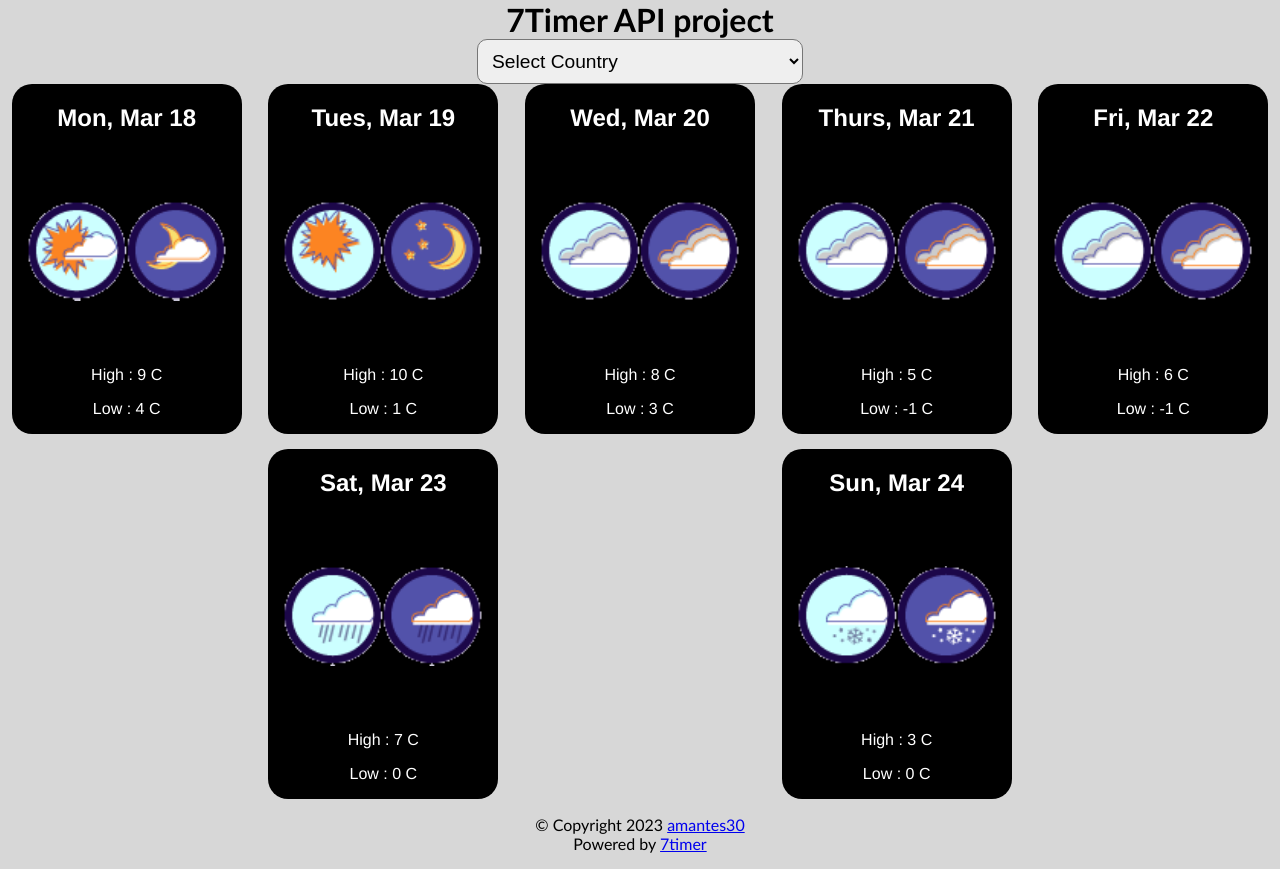
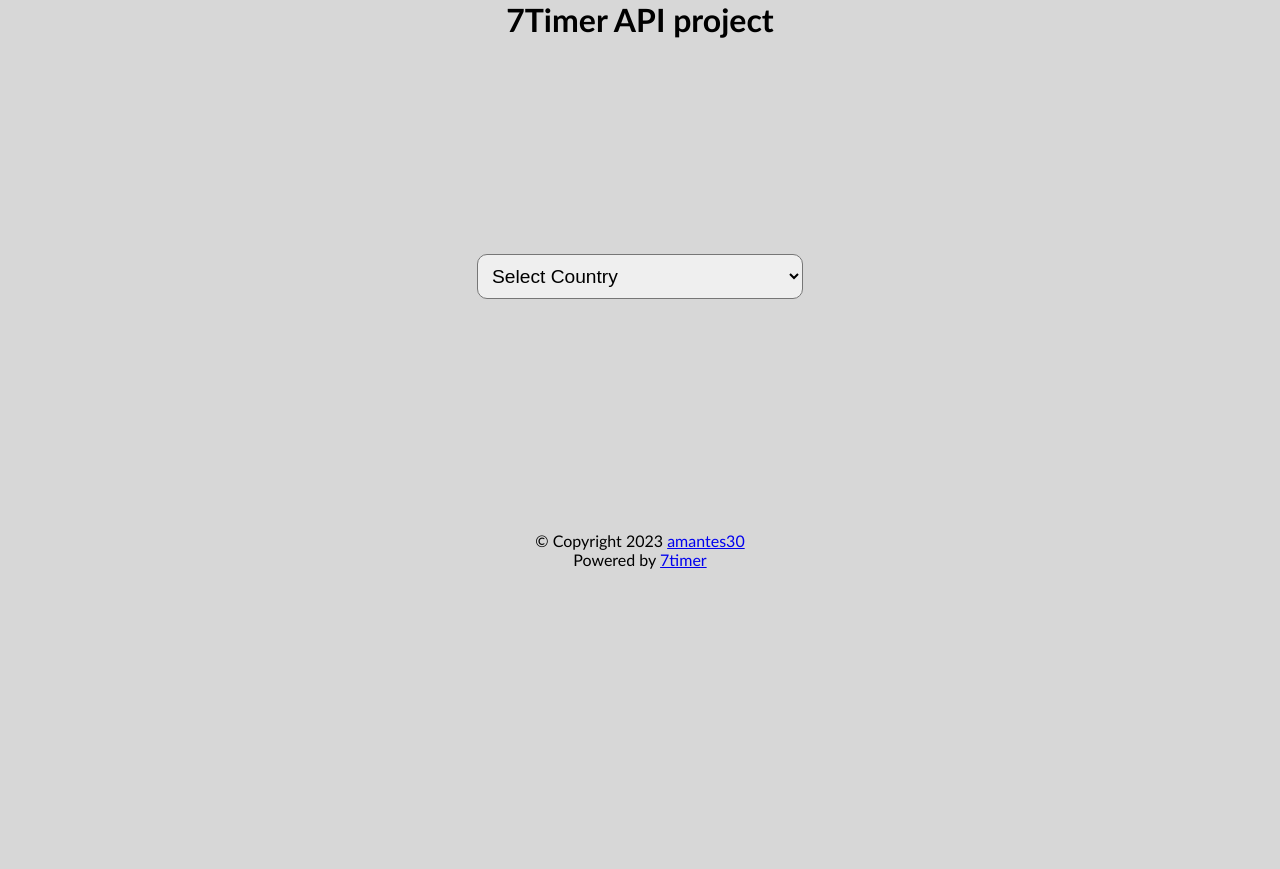
Before and after one commit to amantes30/WeatherForcast, a React (Create React App) app: page / in a window 1280 px wide. After the commit the page ends 800 px from the top, so only its background shows below. Built offline with nearby package versions, Linux system fonts and the light colour scheme.

Commit message:
Update App.js

```diff
--- a/src/App.js
+++ b/src/App.js
@@ -51,83 +51,7 @@ function App() {
         </form>
         <h3 className="load-text">Loading...</h3>
         <ul className="item-container">
-          <li className="item">
-            <h2>Mon, Mar 18</h2>
-            <div className="weather-icon">
-              <img src="/images/pcloudy.png" />
-            </div>
-            <div>
-              <p></p>
-              <p>High : 9 C</p>
-              <p>Low : 4 C</p>
-            </div>
-          </li>
-          <li className="item">
-            <h2>Tues, Mar 19</h2>
-            <div className="weather-icon">
-              <img src="/images/clear.png" />
-            </div>
-            <div>
-              <p></p>
-              <p>High : 10 C</p>
-              <p>Low : 1 C</p>
-            </div>
-          </li>
-          <li className="item">
-            <h2>Wed, Mar 20</h2>
-            <div className="weather-icon">
-              <img src="/images/cloudy.png" />
-            </div>
-            <div>
-              <p></p>
-              <p>High : 8 C</p>
-              <p>Low : 3 C</p>
-            </div>
-          </li>
-          <li className="item">
-            <h2> Thurs, Mar 21</h2>
-            <div className="weather-icon">
-              <img src="/images/cloudy.png" />
-            </div>
-            <div>
-              <p></p>
-              <p>High : 5 C</p>
-              <p>Low : -1 C</p>
-            </div>
-          </li>
-          <li className="item">
-            <h2>Fri, Mar 22</h2>
-            <div className="weather-icon">
-              <img src="/images/cloudy.png" />
-            </div>
-            <div>
-              <p></p>
-              <p>High : 6 C</p>
-              <p>Low : -1 C</p>
-            </div>
-          </li>
-          <li className="item">
-            <h2>Sat, Mar 23</h2>
-            <div className="weather-icon">
-              <img src="/images/lightrain.png" />
-            </div>
-            <div>
-              <p></p>
-              <p>High : 7 C</p>
-              <p>Low : 0 C</p>
-            </div>
-          </li>
-          <li className="item">
-            <h2>Sun, Mar 24</h2>
-            <div className="weather-icon">
-              <img src="/images/lightsnow.png" />
-            </div>
-            <div>
-              <p></p>
-              <p>High : 3 C</p>
-              <p>Low : 0 C</p>
-            </div>
-          </li>
+
         </ul>
       </main>
       <footer>
```
